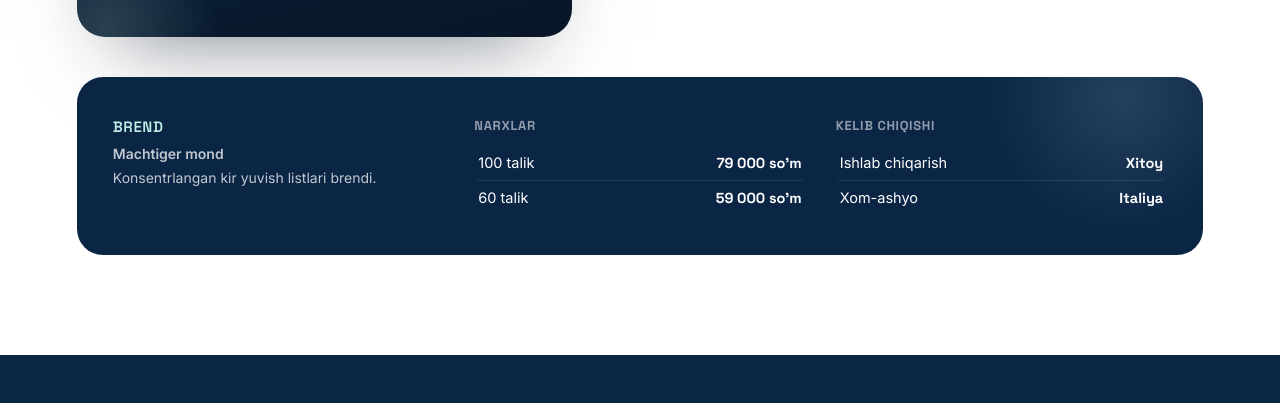
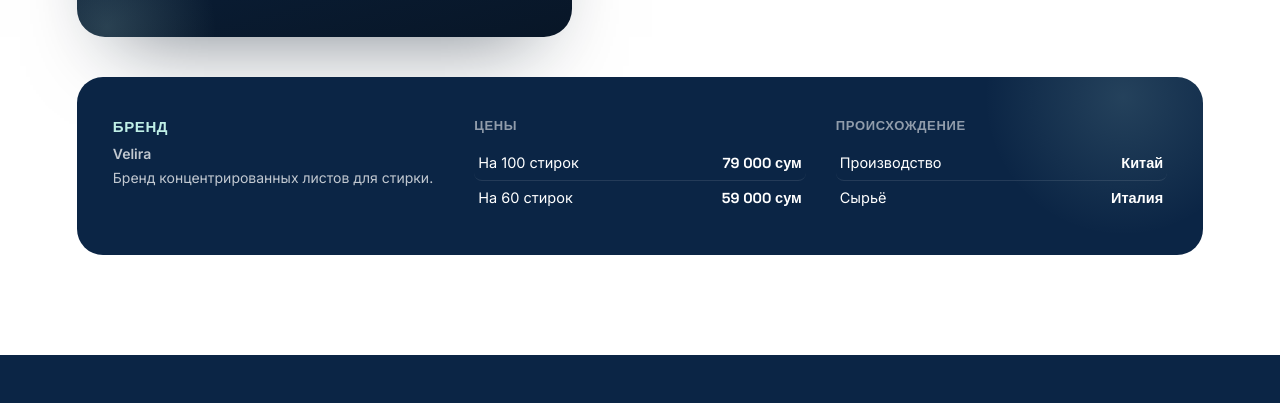
Before and after one commit to Zzycx-cloud/velira-cloud, a plain HTML site: page frontend/contact.html in a window 1280 px wide. Shown: the part 1164-1567 px from the top of the page. Drawn offline with nearby package versions, Linux system fonts and the light colour scheme.

Commit message:
Add files via upload

```diff
--- a/frontend/contact.html
+++ b/frontend/contact.html
@@ -108,18 +108,18 @@
 <div class="brand-strip">
   <div class="brand-card">
     <div class="brand-col">
-      <div class="brand-name">Brend</div>
-      <p><b>Machtiger mond</b><br>Konsentrlangan kir yuvish listlari brendi.</p>
+      <div class="brand-name" data-i="brandLabel">Brend</div>
+      <p><b>Velira</b><br><span data-i="brandTagline">Konsentrlangan kir yuvish listlari brendi.</span></p>
     </div>
     <div class="brand-col">
-      <h4>Narxlar</h4>
-      <div class="price-line"><span>100 talik</span><b>79 000 so'm</b></div>
-      <div class="price-line"><span>60 talik</span><b>59 000 so'm</b></div>
+      <h4 data-i="pricesLabel">Narxlar</h4>
+      <div class="price-line"><span data-i="price100Label">100 talik</span><b>79 000 <span data-i="somWord">so'm</span></b></div>
+      <div class="price-line"><span data-i="price60Label">60 talik</span><b>59 000 <span data-i="somWord">so'm</span></b></div>
     </div>
     <div class="brand-col">
-      <h4>Kelib chiqishi</h4>
-      <div class="price-line"><span>Ishlab chiqarish</span><b>Xitoy</b></div>
-      <div class="price-line"><span>Xom-ashyo</span><b>Italiya</b></div>
+      <h4 data-i="originLabel">Kelib chiqishi</h4>
+      <div class="price-line"><span data-i="originMakeLabel">Ishlab chiqarish</span><b data-i="originMakeVal">Xitoy</b></div>
+      <div class="price-line"><span data-i="originRawLabel">Xom-ashyo</span><b data-i="originRawVal">Italiya</b></div>
     </div>
   </div>
 </div>
--- a/frontend/css/index.css
+++ b/frontend/css/index.css
@@ -50,7 +50,7 @@
 .tag-row{display:flex; gap:8px; margin-bottom:14px; flex-wrap:wrap;}
 .tag{font-size:11px; font-weight:600; text-transform:uppercase; letter-spacing:0.04em; padding:5px 10px; border-radius:20px; background:var(--sky); color:var(--azure-deep); white-space:nowrap;}
 .pcard-body h3{font-size:24px; margin-bottom:8px;}
-.pcard-body p{font-size:14px; color:var(--grey); line-height:1.6; margin-bottom:20px; display:-webkit-box; -webkit-box-orient:vertical; -webkit-line-clamp:2; overflow:hidden;}
+.pcard-body p{font-size:14px; color:var(--grey); line-height:1.6; margin-bottom:20px;}
 .price-row{display:flex; align-items:center; justify-content:space-between; margin-top:auto; padding-top:4px;}
 .price{font-family:'Space Grotesk',sans-serif; font-size:20px; font-weight:600; white-space:nowrap;}
 .buy-btn{background:var(--navy); color:var(--white); padding:12px 22px; border-radius:30px; font-size:13px; font-weight:600; border:none; white-space:nowrap; transition:background .4s cubic-bezier(.22,1,.36,1), transform .4s cubic-bezier(.22,1,.36,1), box-shadow .4s ease;}
@@ -72,6 +72,7 @@
   .hero-inner{grid-template-columns:1fr;}
   .feature-cards{grid-template-columns:repeat(2,1fr);}
   .steps-grid{grid-template-columns:1fr;}
+  .product-grid{grid-template-columns:1fr;}
 }
 
 @media(max-width:480px){
--- a/frontend/css/shop.css
+++ b/frontend/css/shop.css
@@ -10,7 +10,7 @@
 .tag-row{display:flex; gap:8px; margin-bottom:14px; flex-wrap:wrap;}
 .tag{font-size:11px; font-weight:600; text-transform:uppercase; letter-spacing:0.04em; padding:5px 10px; border-radius:20px; background:var(--sky); color:var(--azure-deep); white-space:nowrap;}
 .pcard-body h3{font-size:24px; margin-bottom:8px;}
-.pcard-body p{font-size:14px; color:var(--grey); line-height:1.6; margin-bottom:20px; display:-webkit-box; -webkit-box-orient:vertical; -webkit-line-clamp:2; overflow:hidden;}
+.pcard-body p{font-size:14px; color:var(--grey); line-height:1.6; margin-bottom:20px;}
 .price-row{display:flex; align-items:center; justify-content:space-between; margin-top:auto; padding-top:4px;}
 .price{font-family:'Space Grotesk',sans-serif; font-size:20px; font-weight:600; white-space:nowrap;}
 .buy-btn{background:var(--navy); color:var(--white); padding:12px 22px; border-radius:30px; font-size:13px; font-weight:600; border:none; white-space:nowrap; transition:background .4s cubic-bezier(.22,1,.36,1), transform .4s cubic-bezier(.22,1,.36,1), box-shadow .4s ease;}
--- a/frontend/js/i18n.js
+++ b/frontend/js/i18n.js
@@ -74,6 +74,16 @@
     contactFormSub: "Odatda bir necha soat ichida javob beramiz.",
     contactTelegramLabel: "Telegram", contactInstagramLabel: "Instagram", contactPhoneLabel: "Telefon", contactEmailLabel: "Email",
     contactAddressLabel: "Manzil", contactAddressValue: "Toshkent shahri, O'zbekiston",
+
+    // HOME product cards (static, non-shop-grid)
+    prodOceanDesc: "Yangi va tiniq aroma, sovuq suvda ham samarali, kundalik foydalanish uchun.",
+    prodLavDesc: "Dala lavandasining nafis hidi, uy uchun uzoq muddatli yangilik.",
+
+    // CONTACT brand strip
+    brandLabel: "Brend", brandTagline: "Konsentrlangan kir yuvish listlari brendi.",
+    pricesLabel: "Narxlar", price100Label: "100 talik", price60Label: "60 talik", somWord: "so'm",
+    originLabel: "Kelib chiqishi", originMakeLabel: "Ishlab chiqarish", originMakeVal: "Xitoy",
+    originRawLabel: "Xom-ashyo", originRawVal: "Italiya",
   },
   ru: {
     navHome: "Главная", navShop: "Продукты", navAbout: "О нас", navContact: "Контакты", cartBtn: "Корзина",
@@ -150,6 +160,16 @@
     contactFormSub: "Обычно отвечаем в течение нескольких часов.",
     contactTelegramLabel: "Telegram", contactInstagramLabel: "Instagram", contactPhoneLabel: "Телефон", contactEmailLabel: "Email",
     contactAddressLabel: "Адрес", contactAddressValue: "г. Ташкент, Узбекистан",
+
+    // HOME product cards (static, non-shop-grid)
+    prodOceanDesc: "Свежий и чистый аромат, эффективен даже в холодной воде, для ежедневного использования.",
+    prodLavDesc: "Нежный аромат полевой лаванды, долгая свежесть для дома.",
+
+    // CONTACT brand strip
+    brandLabel: "Бренд", brandTagline: "Бренд концентрированных листов для стирки.",
+    pricesLabel: "Цены", price100Label: "На 100 стирок", price60Label: "На 60 стирок", somWord: "сум",
+    originLabel: "Происхождение", originMakeLabel: "Производство", originMakeVal: "Китай",
+    originRawLabel: "Сырьё", originRawVal: "Италия",
   }
 };
 
```
Also changed, not shown: frontend/index.html (+2 -2 lines).
